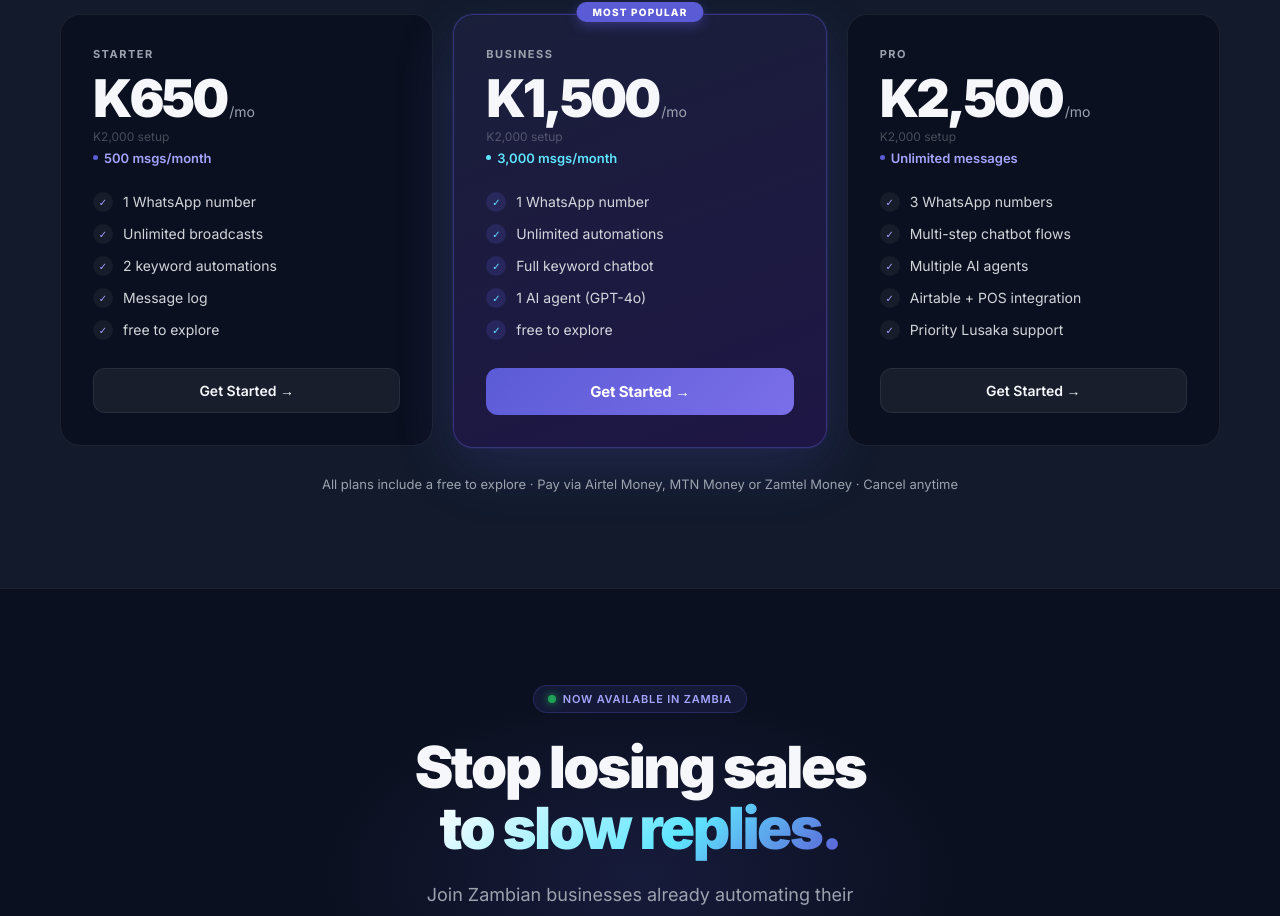
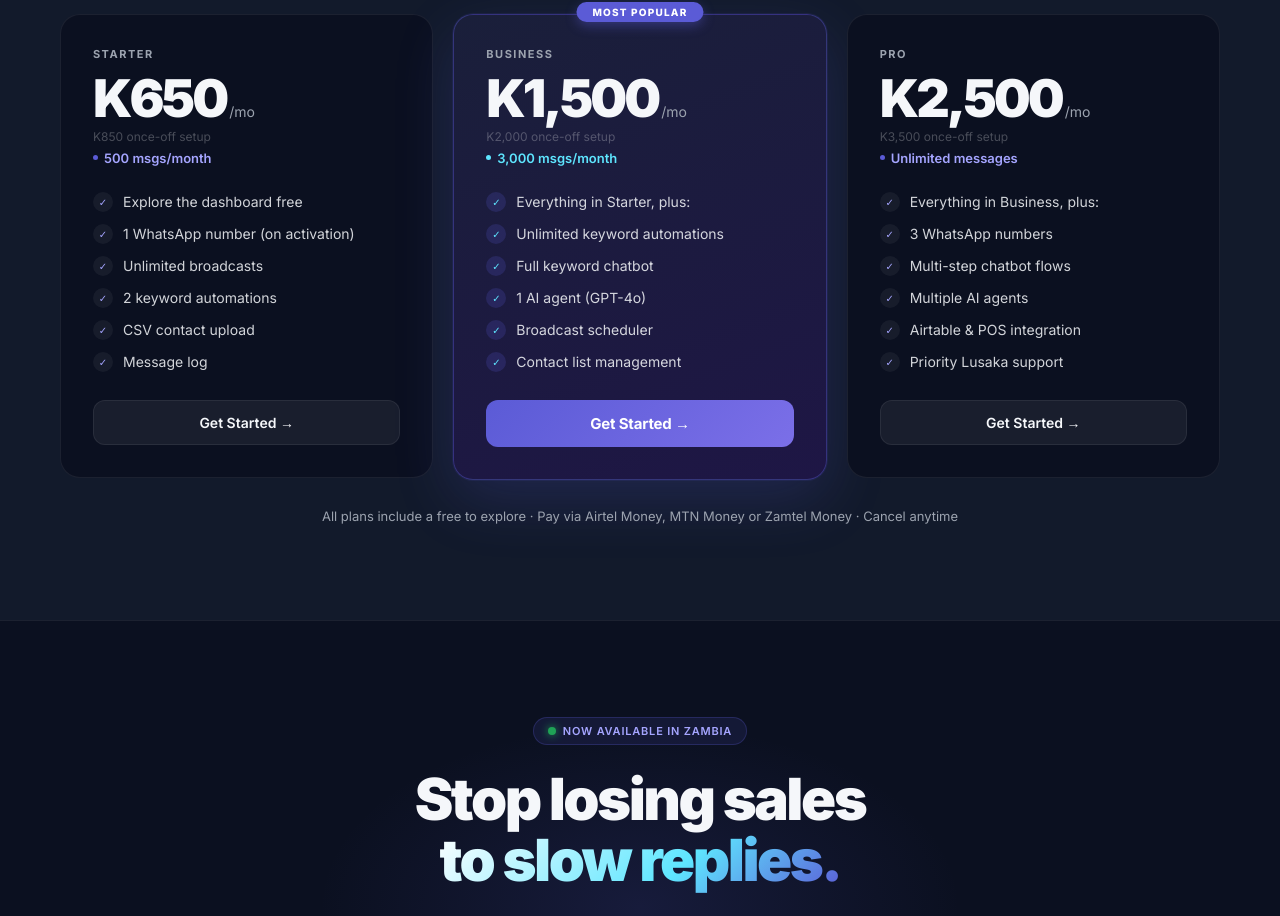
Before and after one commit to MsVee-git/zedping-frontend, a React (Create React App) app: page / in a window 1280 px wide. Shown: the part 3692-4608 px from the top of the page. Built offline with nearby package versions, Linux system fonts and the light colour scheme.

Commit message:
Update App.js

```diff
--- a/src/App.js
+++ b/src/App.js
@@ -137,18 +137,39 @@ const FEATURES = [
 
 const PLANS = [
   {
-    name: "Starter", price: "K650", annual: "K450", setup: "K2,000 setup", msg: "500 msgs/month",
-    features: ["1 WhatsApp number", "Unlimited broadcasts", "2 keyword automations", "Message log", "free to explore"],
+    name: "Starter", price: "K650", annual: "K450", setup: "K850 once-off setup", msg: "500 msgs/month",
+    features: [
+      "Explore the dashboard free",
+      "1 WhatsApp number (on activation)",
+      "Unlimited broadcasts",
+      "2 keyword automations",
+      "CSV contact upload",
+      "Message log",
+    ],
     highlight: false,
   },
   {
-    name: "Business", price: "K1,500", annual: "K1,000", setup: "K2,000 setup", msg: "3,000 msgs/month",
-    features: ["1 WhatsApp number", "Unlimited automations", "Full keyword chatbot", "1 AI agent (GPT-4o)", "free to explore"],
+    name: "Business", price: "K1,500", annual: "K1,000", setup: "K2,000 once-off setup", msg: "3,000 msgs/month",
+    features: [
+      "Everything in Starter, plus:",
+      "Unlimited keyword automations",
+      "Full keyword chatbot",
+      "1 AI agent (GPT-4o)",
+      "Broadcast scheduler",
+      "Contact list management",
+    ],
     highlight: true,
   },
   {
-    name: "Pro", price: "K2,500", annual: "K2,000", setup: "K2,000 setup", msg: "Unlimited messages",
-    features: ["3 WhatsApp numbers", "Multi-step chatbot flows", "Multiple AI agents", "Airtable + POS integration", "Priority Lusaka support"],
+    name: "Pro", price: "K2,500", annual: "K2,000", setup: "K3,500 once-off setup", msg: "Unlimited messages",
+    features: [
+      "Everything in Business, plus:",
+      "3 WhatsApp numbers",
+      "Multi-step chatbot flows",
+      "Multiple AI agents",
+      "Airtable & POS integration",
+      "Priority Lusaka support",
+    ],
     highlight: false,
   },
 ];
```
